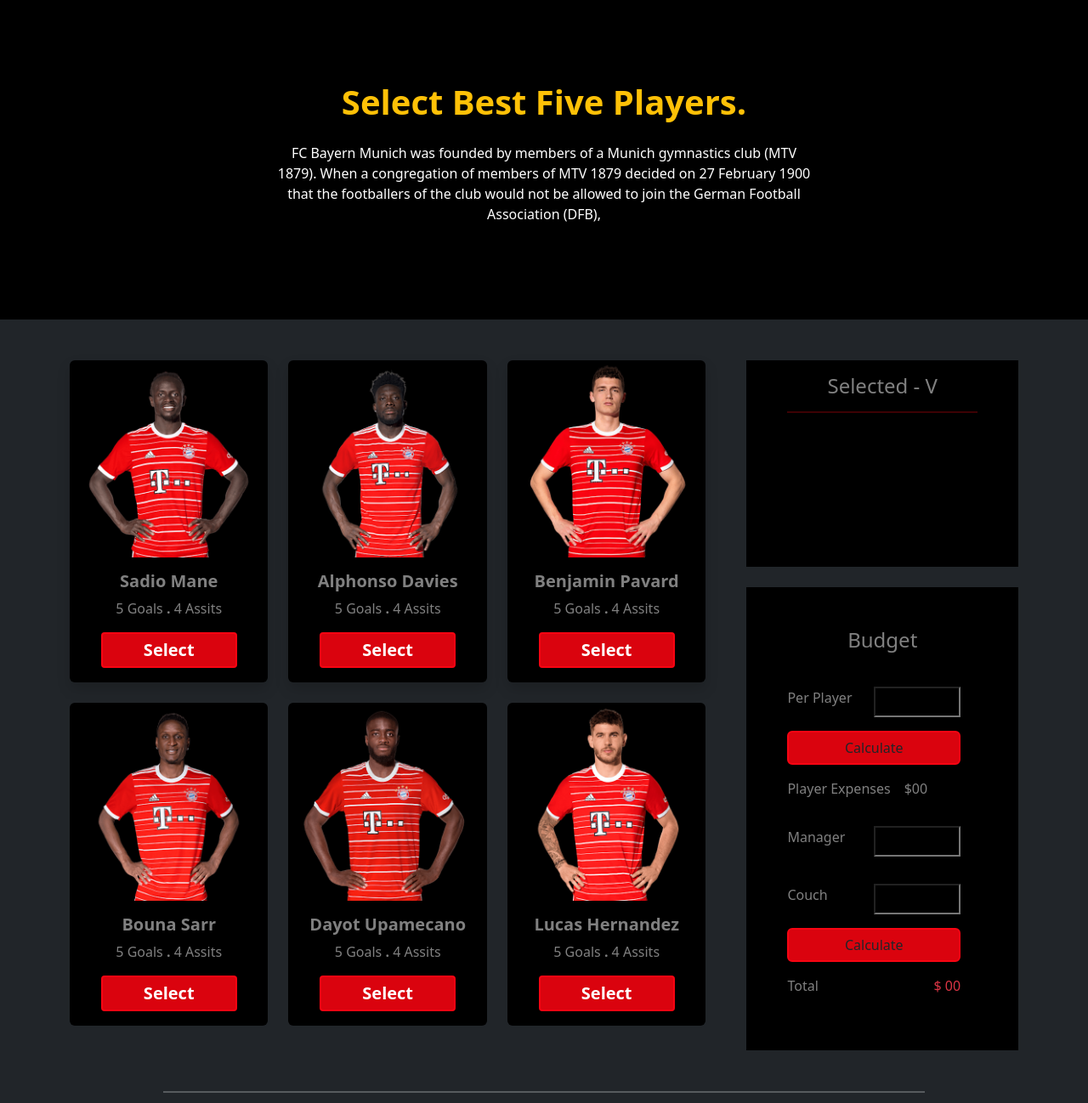
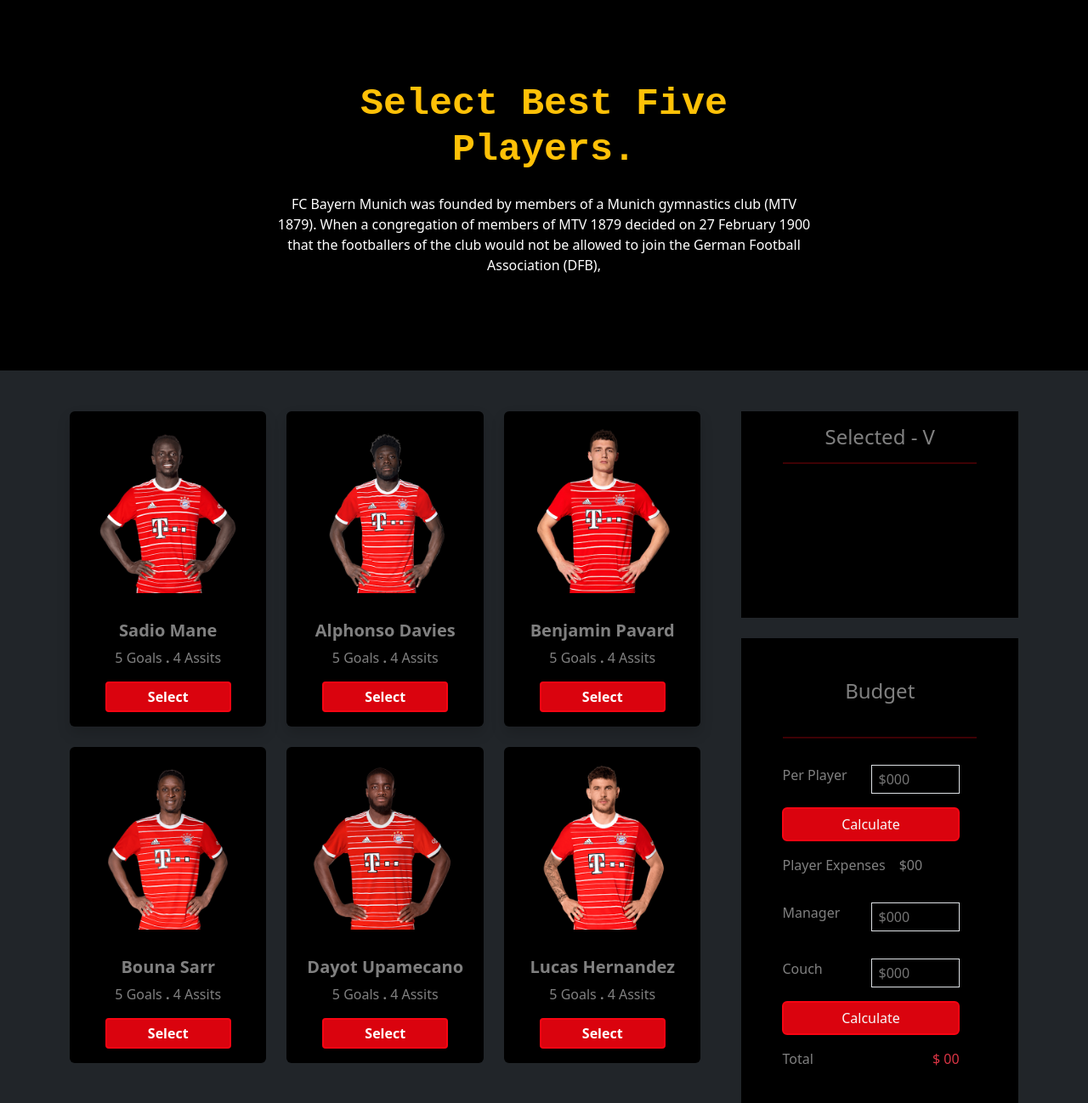
Before and after one commit to fozlur-rahman/select-best-five, a plain HTML site: page index.html in a window 1280 px wide. Shown: the top 1298 px of the page at 85% size. Drawn offline with nearby package versions, Linux system fonts and the light colour scheme.

Commit message:
add some bootstrap class for card

```diff
--- a/index.html
+++ b/index.html
@@ -13,13 +13,13 @@
     <title>FC Bayern Munich</title>
 </head>
 
-<body class="bg-dark  -4 -light">
+<body class="bg-dark">
 
     <!-- header section start -->
     <header class="bg-black d-flex justify-content-evenly align-items-center py-5">
 
         <div class="text-center w-50 mx-auto">
-            <h1 class="text-center fw-bold text-warning mt-5">
+            <h1 class="text-center fw-bold text-warning mt-5 header-title">
                 Select Best Five Players.
             </h1>
             <p class="pt-3 pb-5 text-white">
@@ -39,7 +39,7 @@
             <div class="row g-4">
                 <div class="col-lg-4">
                     <div class="card text-white-50 shadow h-100 text-center bg-black ">
-                        <img src="images/sadio_mane.png" class="card-img-top" alt="..." />
+                        <img src="images/sadio_mane.png" class="card-img-top p-3" alt="..." />
                         <div class="card-body">
                             <h5 class="card-title fw-bold">Sadio Mane</h5>
                             <p class="card-text">
@@ -54,7 +54,7 @@
                 </div>
                 <div class="col-lg-4">
                     <div class="card text-white-50 shadow h-100 text-center bg-black ">
-                        <img src="images/alphonso_davies.png" class="card-img-top" alt="..." />
+                        <img src="images/alphonso_davies.png" class="card-img-top p-3" alt="..." />
                         <div class="card-body">
                             <h5 class="card-title fw-bold ">Alphonso Davies</h5>
                             <p class="card-text">
@@ -69,7 +69,7 @@
                 </div>
                 <div class="col-lg-4">
                     <div class="card text-white-50 shadow h-100 text-center bg-black">
-                        <img src="images/benjamin_pavard.png" class="card-img-top" alt="..." />
+                        <img src="images/benjamin_pavard.png" class="card-img-top p-3" alt="..." />
                         <div class="card-body">
                             <h5 class="card-title fw-bold ">Benjamin Pavard</h5>
                             <p class="card-text">
@@ -84,7 +84,7 @@
                 </div>
                 <div class="col-lg-4">
                     <div class="card text-white-50 h-100 text-center bg-black ">
-                        <img src="images/bouna_sarr.png" class=" card-img-top" alt="..." />
+                        <img src="images/bouna_sarr.png" class=" card-img-top p-3" alt="..." />
                         <div class="card-body">
                             <h5 class="card-title fw-bold">Bouna Sarr</h5>
                             <p class="card-text">
@@ -99,7 +99,7 @@
                 </div>
                 <div class="col-lg-4">
                     <div class="card h-100 text-center bg-black text-white-50">
-                        <img src="images/dayot_upamecano.png" class=" card-img-top" alt="..." />
+                        <img src="images/dayot_upamecano.png" class=" card-img-top p-3" alt="..." />
                         <div class="card-body">
                             <h5 class="card-title fw-bold">Dayot Upamecano</h5>
                             <p class="card-text">
@@ -114,7 +114,7 @@
                 </div>
                 <div class="col-lg-4">
                     <div class="card h-100 text-center bg-black text-white-50">
-                        <img src="images/lucas_hernandez.png" class=" card-img-top" alt="..." />
+                        <img src="images/lucas_hernandez.png" class=" card-img-top p-3" alt="..." />
                         <div class="card-body">
                             <h5 class="card-title fw-bold">Lucas Hernandez</h5>
                             <p class="card-text">
@@ -142,15 +142,16 @@
                 </div>
                 <div class="bg-black py-5 d-flex flex-column align-items-center">
                     <h4 class="text-center mb-4">Budget</h4>
+                    <hr>
                     <div class="d-flex flex-column ps-5">
                         <div class="d-flex flex-row justify-content-between align-items-center my-3 w-75">
                             <label for="players">
                                 <h6>Per Player</h6>
                             </label>
-                            <input id="player-input" class="w-50 px py-1 text-white bg-black   -light" type="text"
+                            <input id="player-input" class="w-50 py-1 text-white bg-black border px-2 " placeholder="$000" type="text"
                                 name="" />
                         </div>
-                        <button id="player-btn" type="submit" class="btn  mb-3 w-75">
+                        <button id="player-btn" type="submit" class="btn text-light mb-3 w-75">
                             Calculate
                         </button>
                         <p>
@@ -162,17 +163,17 @@
                             <label for="manager">
                                 <h6>Manager</h6>
                             </label>
-                            <input id="manager-cost" class="w-50 px py-1 text-white bg-black   -light" type="text"
+                            <input id="manager-cost" class="w-50  py-1 text-white bg-black  border px-2" placeholder="$000" type="text"
                                 name="" />
                         </div>
                         <div class="d-flex flex-row justify-content-between align-items-center my-3 w-75">
                             <label for="couch">
                                 <h6>Couch</h6>
                             </label>
-                            <input id="couch-cost" class="w-50 px py-1 text-white bg-black   -light" type="text"
+                            <input id="couch-cost" class="w-50  py-1 text-white bg-black  border px-2" placeholder="$000" type="text"
                                 name="" />
                         </div>
-                        <button id="total-btn" type="submit" class="btn  mb-3 w-75">
+                        <button id="total-btn" type="submit" class="btn text-light  mb-3 w-75">
                             Calculate
                         </button>
                         <div class="d-flex justify-content-between w-75">
--- a/style.css
+++ b/style.css
@@ -1,3 +1,9 @@
+.header-title{
+    color: #F80412;
+    font-size: 45px;
+    font-family:monospace;
+}
+
 hr{
     width: 70%;
     background: #F80412;
@@ -11,6 +17,7 @@
     background: #f80410e1;
     border: 2px solid #F80412;
     transition: .5s;
+    font-size: 16px!important;
 
 }
 .btn:hover{
```
